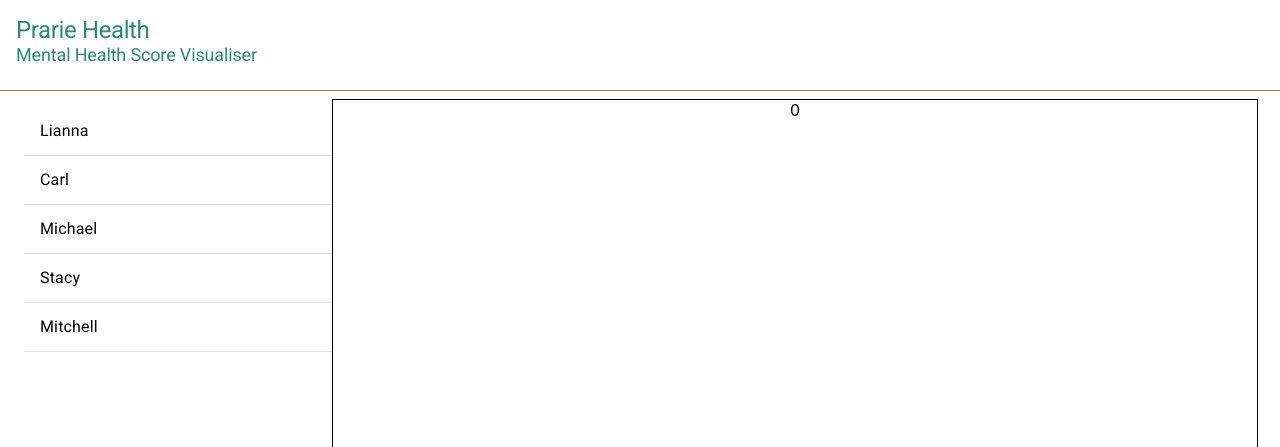
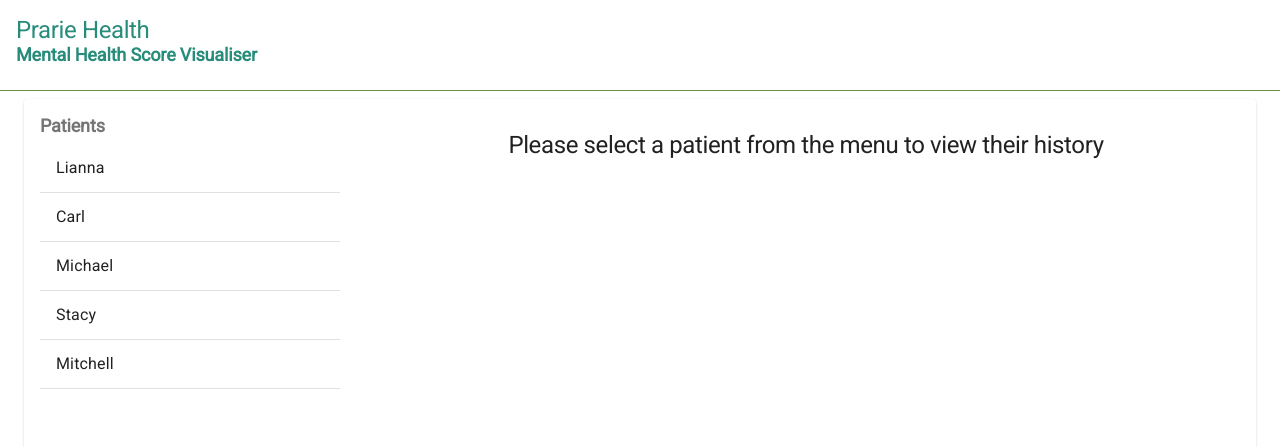
Before and after one commit to pstringe/Mental-Health-Score-Visualizer, a React (Create React App) app: page / in a window 1280 px wide. Shown: the top 447 px of the page. Built offline with nearby package versions, Linux system fonts and the light colour scheme; data requests are answered from the project's data file.

Commit message:
add empty state, style patient display

```diff
--- a/src/App.js
+++ b/src/App.js
@@ -1,19 +1,19 @@
-import { Container } from '@material-ui/core';
 import {
   Grid,
-  Box
+  Box,
+  Paper,
+  Container
 } from '@material-ui/core';
 import { createTheme, makeStyles, ThemeProvider } from '@material-ui/core/styles';
-import './App.css';
-import PatientDisplay from './Components/PatientDisplay';
-import PatientList from './Components/PatientList';
-import Header from './Components/Header';
-import Footer from './Components/Footer';
 import {
   useEffect,
   useState
 } from 'react'
 import '@fontsource/roboto';
+import PatientDisplay from './Components/PatientDisplay';
+import PatientList from './Components/PatientList';
+import Header from './Components/Header';
+import Footer from './Components/Footer';
 
 const theme = createTheme({
   palette: {
@@ -22,14 +22,19 @@ const theme = createTheme({
     },
     secondary: {
       main: '#278c79',
-    }
+    },
+
   },
   typography: {
     h1: {
       fontSize: 24,
     },
     h2: {
-      fontSize: 18
+      fontSize: 18,
+      fontWeight: 'bold'
+    },
+    h3: {
+      fontSize: '1 rem',
     }
   }
 });
@@ -37,6 +42,9 @@ const theme = createTheme({
 const useStyles = makeStyles((theme) => ({
   root: {
     maxHeight: '100vh'
+  },
+  main: {
+    padding: theme.spacing(2)
   }
 }));
 
@@ -50,7 +58,6 @@ function App() {
   const classes = useStyles();
 
   useEffect(() => {
-
     /*
     ** retrieve patient names
     */
@@ -72,6 +79,10 @@ function App() {
     });
   }, [])
 
+  /*
+  ** Filter visit data acording to selected patient
+  */
+
   useEffect(() => {
     const data = visitHistory?.filter((visit) => {
       return visit["Patient Name"] === selectedPatient;
@@ -79,8 +90,11 @@ function App() {
     setPatientData(data);
   }, [selectedPatient, visitHistory])
 
+  /*
+  ** Event handler for items in patient menu
+  */
+
   const selectPatient = (patient) => {
-    console.log('select', patient);
     setSelectedPatient(patient);
   }
 
@@ -89,6 +103,7 @@ function App() {
       <Box className={`App ${classes.root}`}>
         <Header/>
         <Container>
+        <Paper className={classes.main}>
           <Grid container direction='row'>
             <Grid item xs={3}>
               <PatientList patients={patientList} selectPatient={selectPatient}/>
@@ -97,6 +112,7 @@ function App() {
               <PatientDisplay patient={selectedPatient} visits={patientData}/>
             </Grid>
           </Grid>
+        </Paper>
         </Container>
         <Footer/>
       </Box>
--- a/src/Components/PatientDisplay.js
+++ b/src/Components/PatientDisplay.js
@@ -2,27 +2,50 @@ import {
     Box,
     Typography
 } from "@material-ui/core";
-import { MultilineChartRounded } from "@material-ui/icons";
 import LineGraph from "./LineGraph";
 import { makeStyles } from '@material-ui/core/styles';
 
-const useStyles = makeStyles({
+const useStyles = makeStyles((theme) => ({
     root: {
-        border: '1px solid black'
+        padding: theme.spacing(2)
     },
     graph: {
         width: '100%',
         height: '100%'
+    },
+    toolbar: {
+        padding: theme.spacing(1),
+        margin: theme.spacing(2)
+    },
+    empty: {
+        display: 'flex',
+        justifyContent: 'center',
+        alignItems: 'center'
     }
-})
+}))
+
+/*
+** This component takes in the name of a patient and their visit history and displays
+** a graph of their data as
+*/
 
 const PatientDisplay = ({patient, visits}) => {
     const classes = useStyles();
     console.log('visits', visits);
     return (
         <Box className={classes.root} width={1} height={600}>
-            <Typography variant='caption'>{patient}</Typography>
-            {visits?.length && <LineGraph className={classes.graph} data={visits}/>}
+            {visits?.length ?
+                <>
+                    <Box>
+                        <Typography variant='caption'>Patient Name: {patient}</Typography>
+                    </Box>
+                    <LineGraph className={classes.graph} data={visits}/>
+                </>:
+                <Box className={classes.empty}>
+                    <Typography variant='h1'>Please select a patient from the menu to view their history</Typography>
+                </Box>
+            }
+
         </Box>
     );
 }
--- a/src/Components/PatientList.js
+++ b/src/Components/PatientList.js
@@ -2,15 +2,36 @@ import {
     ListItem,
     List,
     Divider,
-    ListItemText
+    ListItemText,
+    Box,
+    Typography
 } from "@material-ui/core";
+import { useState } from "react";
+
+/*
+** This component lists all patients with visit history
+*/
+
 const PatientList = ({patients, selectPatient}) => {
+    const [selected, setSelected] = useState(-1);
+
+    /*
+    ** event handler selects a patient by updating global state and changes the display by updating local state
+    */
+
+    const select = (e, idx, patient) => {
+        setSelected(idx);
+        selectPatient(patient);
+    }
+
     return (
+        <Box>
+            <Typography variant='h2' color='textSecondary'>Patients</Typography>
             <List component="nav">
                 {patients.map((patient, idx) => {
                     return (
                         <div key={idx}>
-                    <ListItem button onClick={(e) => selectPatient(patient)}>
+                            <ListItem selected={selected === idx} button onClick={(e) => select(e, idx, patient)}>
                                 <ListItemText primary={patient} />
                             </ListItem>
                             <Divider />
@@ -19,6 +40,7 @@ const PatientList = ({patients, selectPatient}) => {
                 })}
 
             </List>
+        </Box>
   );
 }
 
```
Also changed, not shown: src/Components/Header.js (+5 -5 lines). Lines whose indentation alone changed are shown as unchanged.
